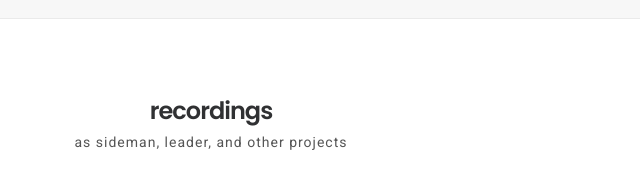
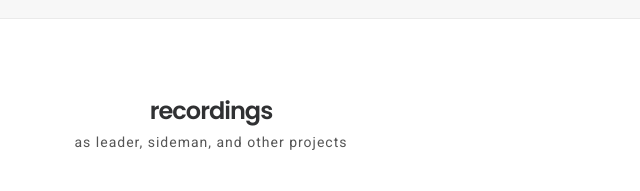
Before and after one commit to cdnalsi/2019, a plain HTML site: page index.html in a window 1280 px wide. Shown: the part 1200-1391 px from the top of the page, 429-1069 px from the left. Drawn offline with Linux system fonts and the light colour scheme.

Commit message:
Update index.html

```diff
--- a/index.html
+++ b/index.html
@@ -87,7 +87,7 @@
             <div class="container">
                 <div class="section_heading align-center mb-40">
                     <h2>recordings</h2>
-                    <p>as sideman, leader, and other projects</p>
+                    <p>as leader, sideman, and other projects</p>
                 </div><!-- /.section_heading -->
                 <div class="col-sm-4 col-xs-6 xs-padding">
                     <div class="blog_post">
```
